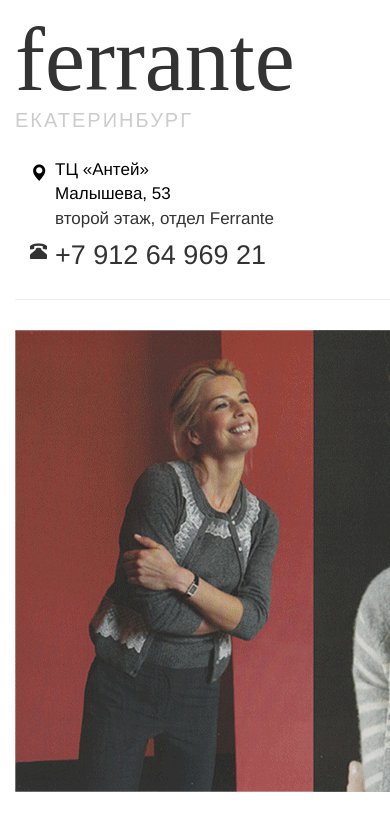
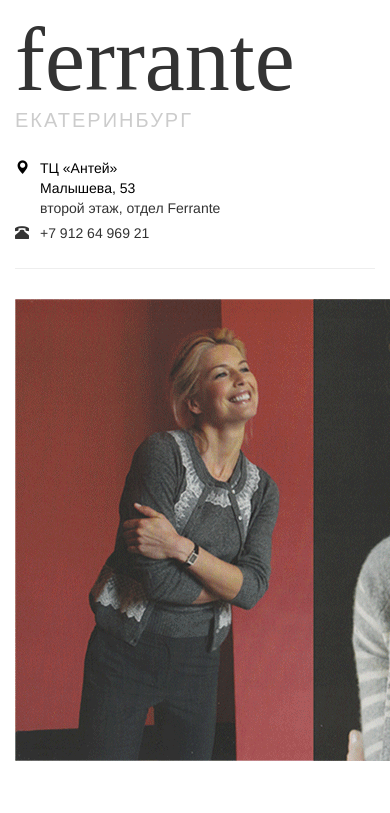
Before and after one commit to vorou/ferrante, a plain HTML site: page index.html in a window 390 px wide. Shown: the top 813 px of the page. Drawn offline with nearby package versions, Linux system fonts and the light colour scheme.

Commit message:
Fixed contacts and brands for mobile

```diff
--- a/index.html
+++ b/index.html
@@ -26,7 +26,7 @@
           <h1>ferrante</h1>
           <h2>Екатеринбург</h2>
         </div>
-        <div class="col-md-4 col-md-offset-5">
+        <div class="col-md-3 col-md-offset-6">
           <div class="contacts">
             <div class="contact-block clearfix">
               <a href="http://2gis.ru/ekaterinburg/query/ferrante/firm/1267165676848595/center/60.614453%2C56.836345/zoom/18" target="_blank">
--- a/styles.css
+++ b/styles.css
@@ -1,5 +1,7 @@
-.container {
-  width: 1000px;
+@media all and (min-width: 1000px) {
+  .container {
+    width: 1000px;
+  }
 }
 
 h1 {
@@ -34,8 +36,8 @@ a:hover {
 }
 
 .contacts {
-  font-size: 17px;
-  margin: 27px 0 0 15px;
+  font-size: 14px;
+  margin: 27px 0 0 0;
   padding: 0 0 0 25px;
 }
 
@@ -45,17 +47,13 @@ a:hover {
 
 .contact-icon {
   position: absolute;
-  top: 7px;
+  top: 2px;
   left: -25px;
 }
 
 .contact-block {
   position: relative;
   margin: 0 0 5px 0;
-}
-
-.phone {
-  font-size: 27px;
 }
 
 .brands {
```
